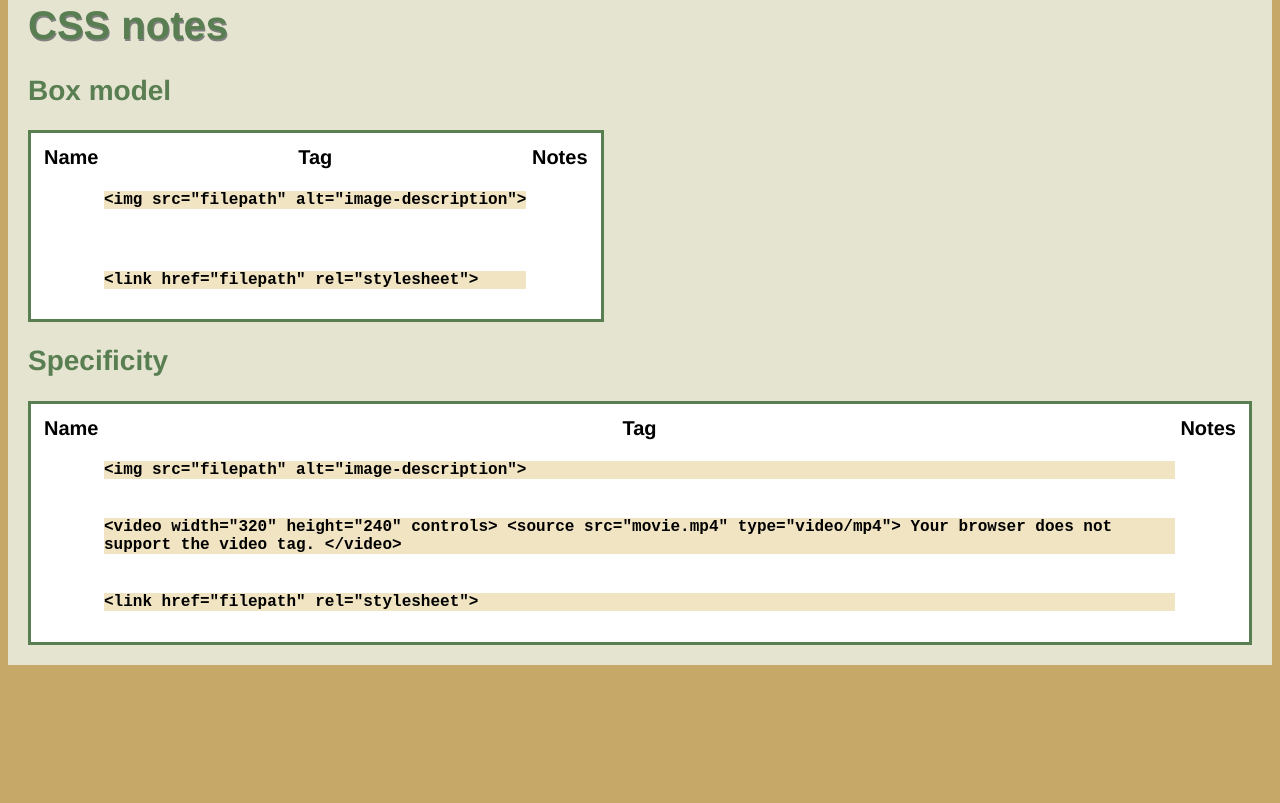
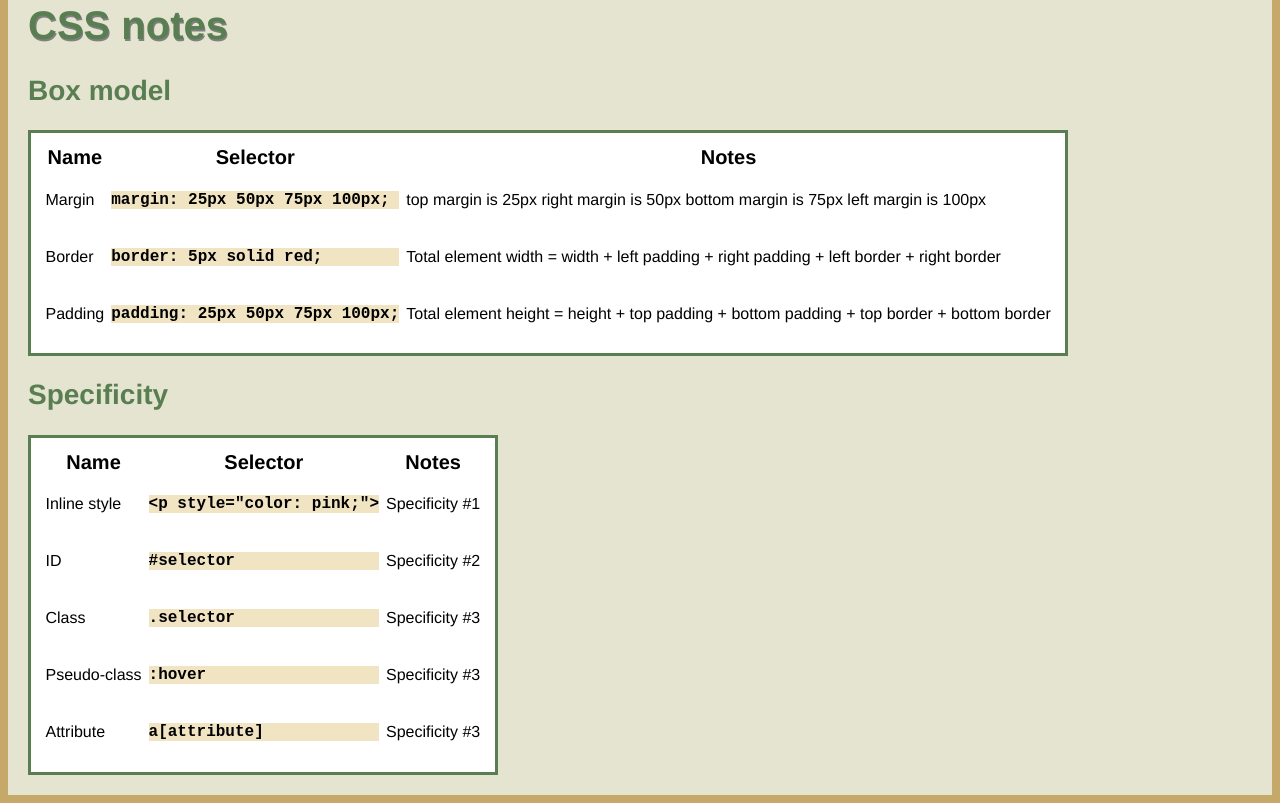
Before and after one commit to manig-writer/cheatsheet, a plain HTML site: page index.html in a window 1280 px wide. Shown: the part 737-1540 px from the top of the page. Before the commit the page ends 1410 px from the top, so only its background shows below. Drawn offline with Linux system fonts and the light colour scheme.

Commit message:
Completed HTML page.

```diff
--- a/index.html
+++ b/index.html
@@ -74,27 +74,36 @@
     <thead>
         <tr>
            <th>Name</th>
-           <th>Tag</th>
+           <th>Selector</th>
            <th>Notes</th>
         </tr>
     </thead>
     <tbody>
         <tr>
-            <td></td>
-            <td><p class="code">&lt;img src="filepath" alt="image-description"&gt;</p></td>
-            <td></td>
+            <td>Margin</td>
+            <td><p class="code">margin: 25px 50px 75px 100px;</p></td>
+            <td>
+    top margin is 25px
+    right margin is 50px
+    bottom margin is 75px
+    left margin is 100px
+            </td>
         </tr>
         <tr>
-            <td></td>
+            <td>Border</td>
             <td><p class="code">
-
+                border: 5px solid red;
             </p></td>
-            <td></td>
+            <td>
+                Total element width = width + left padding + right
+                padding + left border + right border</td>
         </tr>
         <tr>
-            <td></td>
-            <td><p class="code">&lt;link href="filepath" rel="stylesheet"&gt;</p></td>
-            <td></td>
+            <td>Padding</td>
+            <td><p class="code">padding: 25px 50px 75px 100px;</p></td>
+            <td>
+                Total element height = height + top padding + bottom padding + top border + bottom border
+            </td>
         </tr>
     </tbody>
 </table>
@@ -103,30 +112,37 @@
     <thead>
         <tr>
            <th>Name</th>
-           <th>Tag</th>
+           <th>Selector</th>
            <th>Notes</th>
         </tr>
     </thead>
     <tbody>
         <tr>
-            <td></td>
-            <td><p class="code">&lt;img src="filepath" alt="image-description"&gt;</p></td>
-            <td></td>
+            <td>Inline style</td>
+            <td><p class="code">&lt;p style="color: pink;"&gt;</p></td>
+            <td>Specificity #1</td>
         </tr>
         <tr>
-            <td></td>
+            <td>ID</td>
             <td><p class="code">
-                &lt;video width="320" height="240" controls&gt;
-                &lt;source src="movie.mp4" type="video/mp4"&gt;
-                  Your browser does not support the video tag.
-                  &lt;/video&gt;
+                #selector
             </p></td>
-            <td></td>
+            <td>Specificity #2</td>
         </tr>
         <tr>
-            <td></td>
-            <td><p class="code">&lt;link href="filepath" rel="stylesheet"&gt;</p></td>
-            <td></td>
+            <td>Class</td>
+            <td><p class="code">.selector</p></td>
+            <td>Specificity #3</td>
+        </tr>
+        <tr>
+            <td>Pseudo-class</td>
+            <td><p class="code">:hover</p></td>
+            <td>Specificity #3</td>
+        </tr>
+        <tr>
+            <td>Attribute</td>
+            <td><p class="code">a[attribute]</p></td>
+            <td>Specificity #3</td>
         </tr>
     </tbody>
 </table>
```
